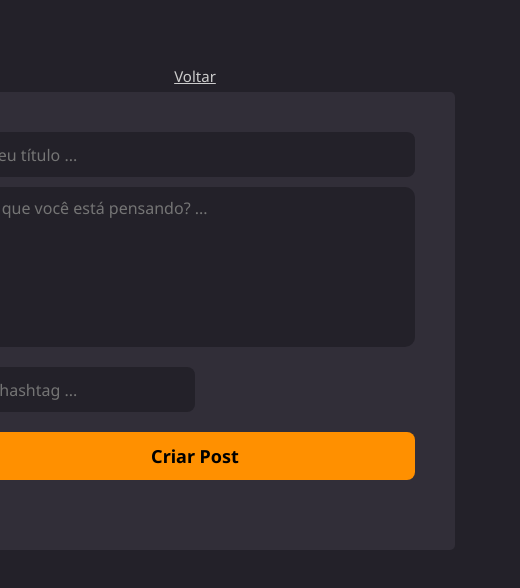
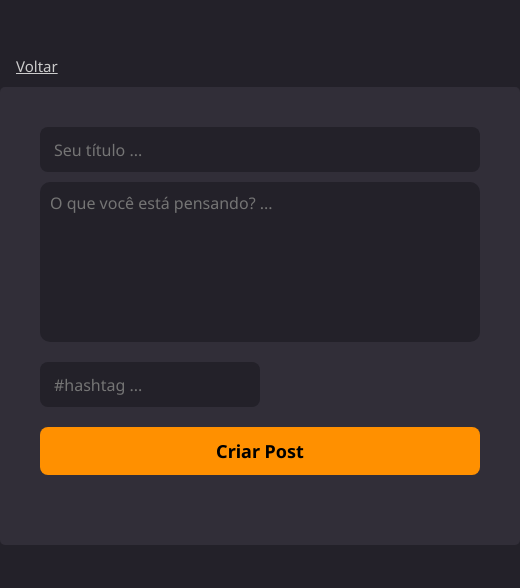
Before and after one commit to Paulo-Pacheco-Junior/collab-prjblog-reactjs, a React (Vite) app: page /#/new-post in a window 390 px wide. Shown: the part 122-710 px from the top of the page, 520 px wide, since content can reach past the window. Built offline with nearby package versions, Linux system fonts and the light colour scheme.

Commit message:
Responsividade do PostCreate para criar Posts

```diff
--- a/src/pages/PostCreate/index.jsx
+++ b/src/pages/PostCreate/index.jsx
@@ -34,8 +34,10 @@ export function PostCreate() {
 
   return (
     <Container>
+      <div className="wrapper">
         <LinkBtn to="/home" title="Voltar" />
-      <div>
+
+        <div className="form-container">
           <Form onSubmit={handleCreatePost}>
             <Input
               type="text"
@@ -58,6 +60,7 @@ export function PostCreate() {
             <Button type="submit" title="Criar Post" />
           </Form>
         </div>
+      </div>
     </Container>
   );
 }
--- a/src/pages/PostCreate/styles.js
+++ b/src/pages/PostCreate/styles.js
@@ -5,11 +5,15 @@ export const Container = styled.div`
   place-content: center;
   height: 100vh;
 
-  > div {
+  .wrapper {
+    margin: auto;
+  }
+
+  .form-container {
     background-color: ${({ theme }) => theme.COLORS.BG_GRAY_700};
     width: 52rem;
     padding: 4rem 4rem 7rem;
-    margin: 0 auto;
+    margin: 1rem auto 0;
     border-radius: 0.5rem;
 
     h1 {
@@ -19,6 +23,13 @@ export const Container = styled.div`
     h2 {
       margin: 3rem 0 2rem;
     }
+  }
+
+  @media (max-width: 768px) {
+    display: flex;
+    flex-direction: column;
+    justify-content: center;
+    align-items: flex-start;
   }
 `;
 
--- a/vite.config.js
+++ b/vite.config.js
@@ -4,5 +4,5 @@ import react from "@vitejs/plugin-react";
 // https://vitejs.dev/config/
 export default defineConfig({
   plugins: [react()],
-  base: "/",
+  base: "/collab-prjblog-reactjs",
 });
```
Lines whose indentation alone changed are shown as unchanged.
